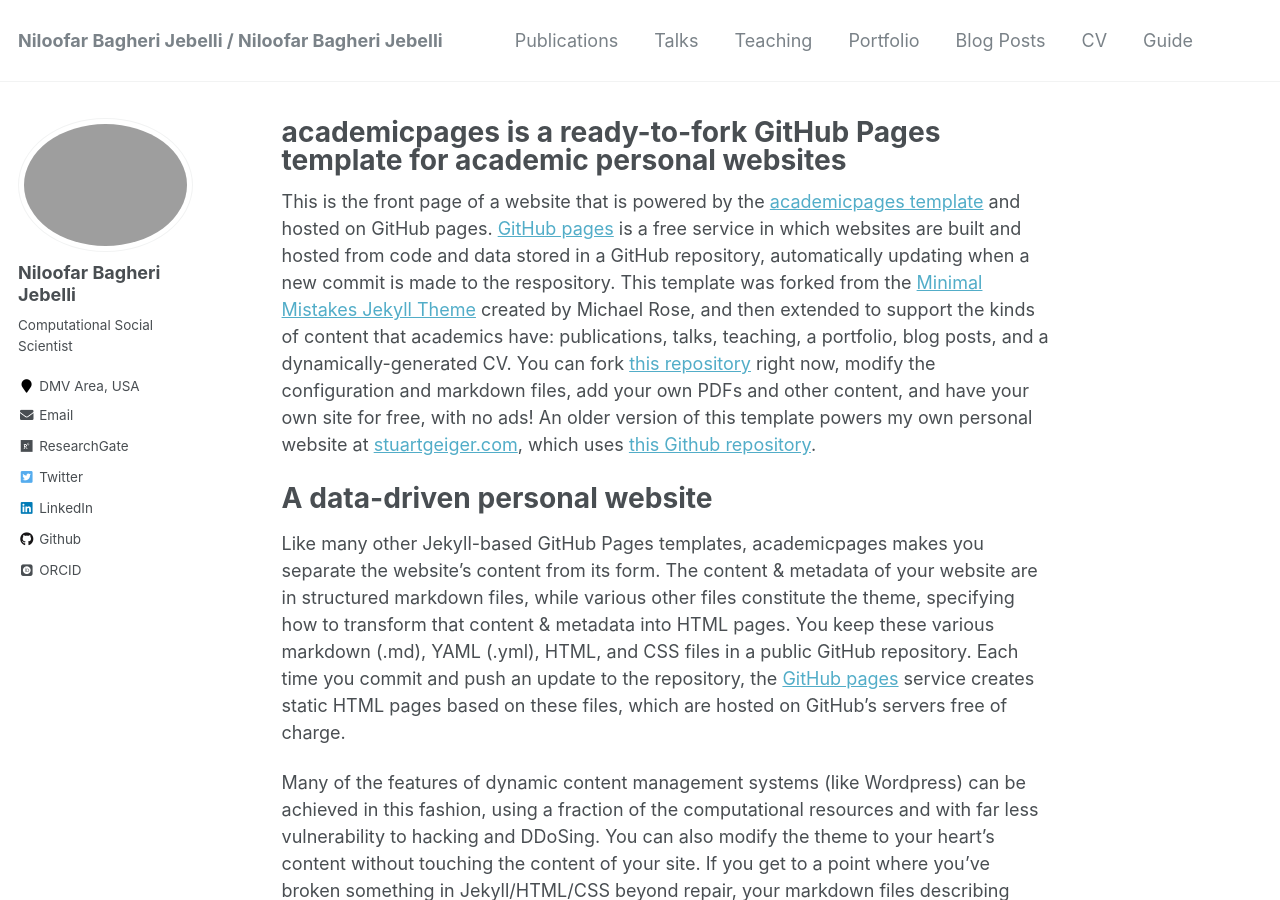
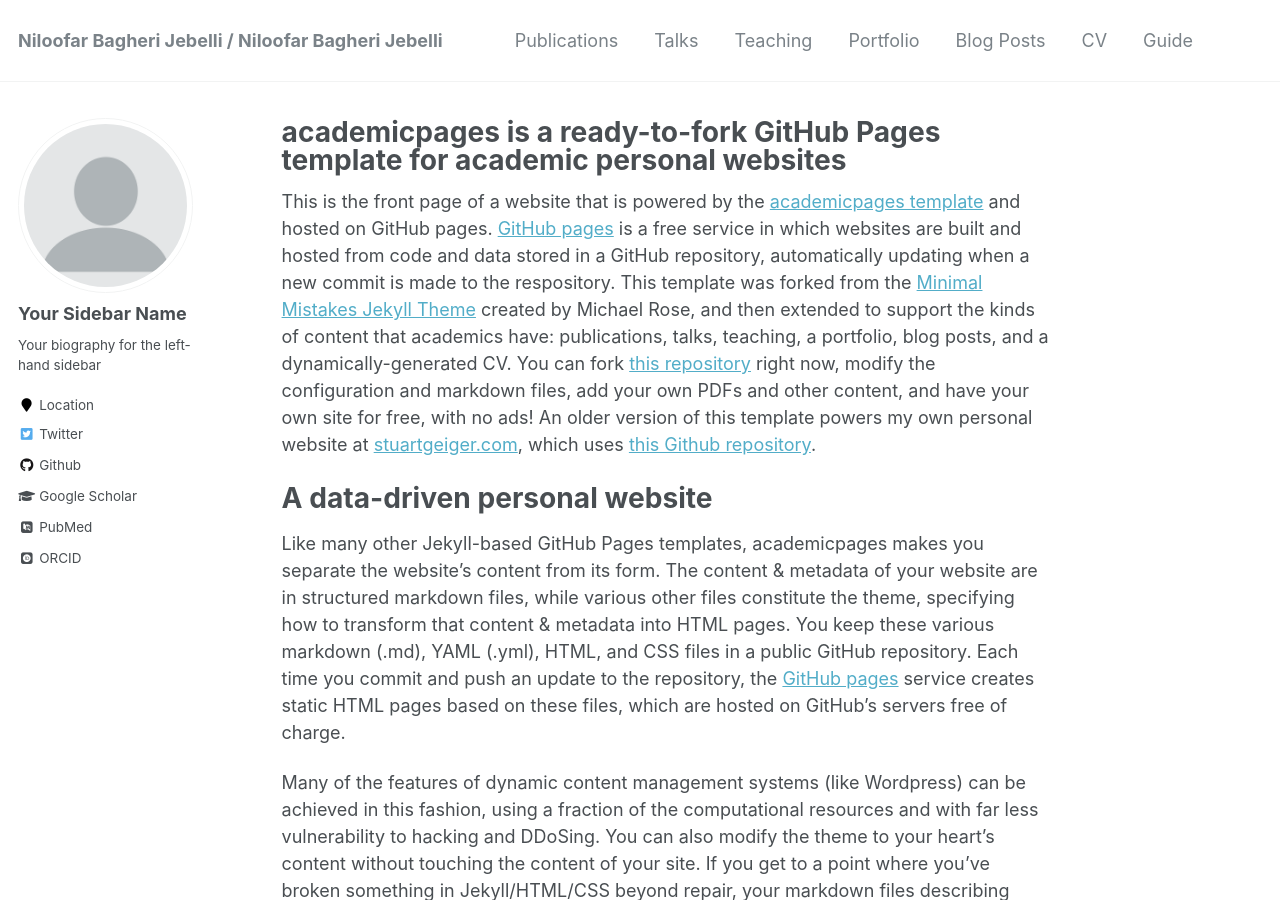
Before and after one commit to niloofar-jebelli/nbagher.github.io, a Jekyll site: the page built from _pages/about.md, in a window 1280 px wide and 900 px high. Built offline with Jekyll 4.4.1, drawn with Linux system fonts in a browser that asks for light colours; some web fonts are replaced.

Commit message:
_config.yml

```diff
--- a/_config.yml
+++ b/_config.yml
@@ -80,15 +80,15 @@ analytics:
 
 # Site Author
 author:
-  name             : "Niloofar Bagheri Jebelli"
-  avatar           : "n-library.jpg"
-  bio              : "Computational Social Scientist"
-  location         : "DMV Area, USA"
+  name             : "Your Sidebar Name"
+  avatar           : "profile.png"
+  bio              : "Your biography for the left-hand sidebar"
+  location         : "Location"
   employer         :
-  pubmed           : # "https://www.ncbi.nlm.nih.gov/pubmed/?term=john+snow"
-  googlescholar    : # "http://yourfullgooglescholarurl.com"
-  email            : "nbagher2@masonlive.gmu.edu"
-  researchgate     : "https://www.researchgate.net/profile/Niloofar_Bagheri_Jebelli"
+  pubmed           : "https://www.ncbi.nlm.nih.gov/pubmed/?term=john+snow"
+  googlescholar    : "http://yourfullgooglescholarurl.com"
+  email            :
+  researchgate     :  # example: "https://www.researchgate.net/profile/yourprofile"
   uri              :
   bitbucket        :
   codepen          :
@@ -96,20 +96,20 @@ author:
   flickr           :
   facebook         :
   foursquare       :
-  github           : "niloofar-jebelli"
+  github           : "academicpages"
   google_plus      :
   keybase          :
   instagram        :
   impactstory      : #"https://profiles.impactstory.org/u/xxxx-xxxx-xxxx-xxxx"
   lastfm           :
-  linkedin         : "https://www.linkedin.com/in/niloofar-bagheri-jebelli/"
-  orcid            : "https://orcid.org/0000-0002-6881-7864"
+  linkedin         :
+  orcid            : "http://orcid.org/yourorcidurl"
   pinterest        :
   soundcloud       :
   stackoverflow    : # http://stackoverflow.com/users/123456/username
   steam            :
   tumblr           :
-  twitter          : "@NJebelli"
+  twitter          : "replacethistwitterhandle"
   vine             :
   weibo            :
   xing             :
```
